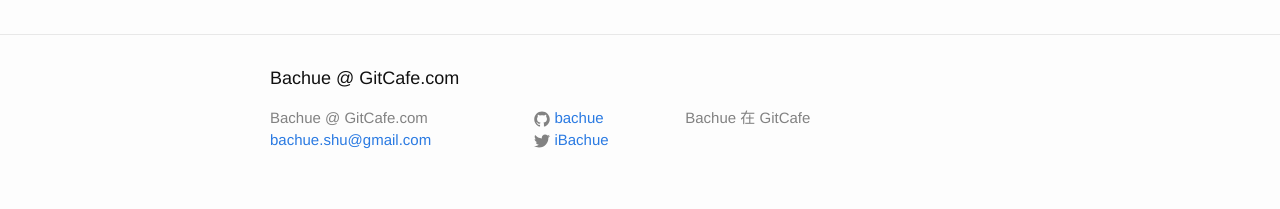
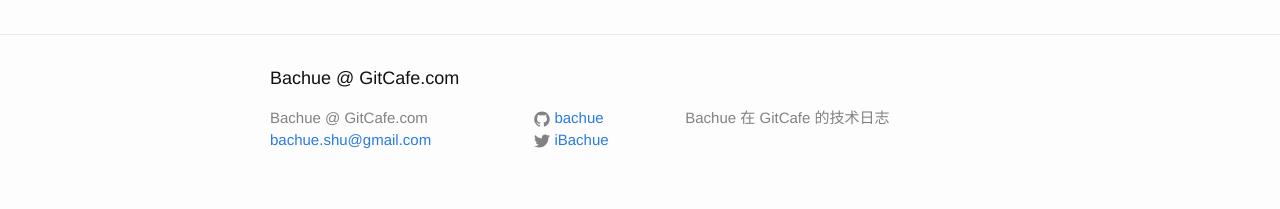
Before and after one commit to bachue/bachue.github.io, a Jekyll site: the page built from _posts/2015-10-01-git-index-concept.md, in a window 1280 px wide. Shown: the part 1554-1763 px from the top of the page. Built offline with Jekyll 4.4.1, drawn with Linux system fonts in a browser that asks for light colours.

Commit message:
change description

```diff
--- a/_config.yml
+++ b/_config.yml
@@ -2,7 +2,7 @@
 title: Bachue @ GitCafe.com
 email: bachue.shu@gmail.com
 description:
-  Bachue 在 GitCafe
+  Bachue 在 GitCafe 的技术日志
 baseurl: "" # the subpath of your site, e.g. /blog/
 url: "http://bachue.gitcafe.io"
 twitter_username: iBachue
```
